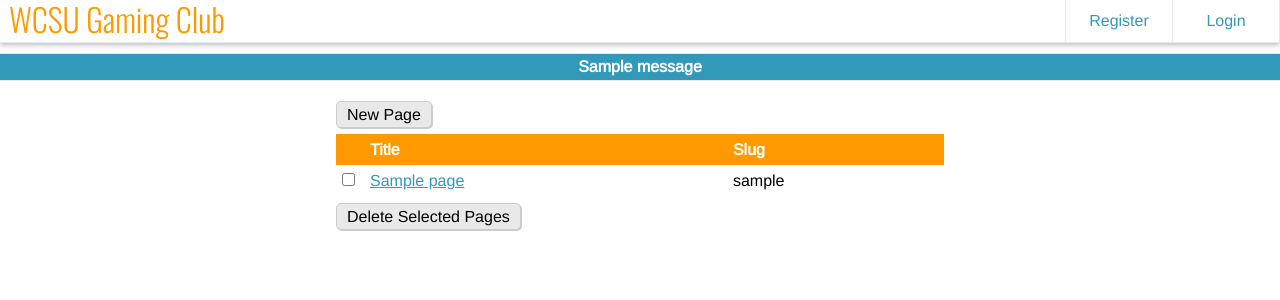
After one commit to ChrisNeveu/WCSUGaming, a Python web app: template templates/admin_pages.html in a window 1280 px wide. The commit adds this page. Shown: the top 300 px of the page. Run offline with Jinja, Linux system fonts and the light colour scheme; the template is opened without the code that fills it: most values are stand-ins (such as "Sample title", 1, 10 or a date in 2020); one stand-in notice (Sample message) is shown; style sheets or scripts are compiled from the project's sources.

Commit message:
Added page editing

```diff
--- a/static/sass/style.scss
+++ b/static/sass/style.scss
@@ -1,6 +1,6 @@
 /* Begin Reset */
 html, body, div, span, applet, object, iframe,
-h1, h2, h3, h4, h5, h6, p, blockquote, pre,
+h1, h2, h3, h4, h5, h6, input, p, blockquote, pre,
 a, abbr, acronym, address, big, cite, code,
 del, dfn, em, img, ins, kbd, q, s, samp,
 small, strike, strong, sub, sup, tt, var,
@@ -91,7 +110,7 @@ label
 table
 {
 	text-align: left;
-	width: 40em;
+	width: 100%;
 	margin: 6px 0;
 	thead
 	{
@@ -117,6 +136,10 @@ table
 	{
 		padding: 6px;
 	}
+	.mini_column
+	{
+		width: 1em;
+	}
 }
 
 form
@@ -151,9 +210,11 @@ form
 
 .page
 {
-	margin: 10px auto;
-	max-width: 40em;
+	margin: 20px auto;
+	padding: 0 10px;
+	max-width: 38em;
 	text-align: center;
+	line-height: 1.2em;
 }
 
 .pop_tab
@@ -190,6 +251,41 @@ form
 	}
 	&:first-of-type
 	{
-	border-right: 1px solid $gray3;
+		border-right: 1px solid $gray3;
 	}
 }
+
+.flash
+{
+	background-color: $secColor;
+	color: #FFFFFF;
+	font-weight: bold;
+	margin: 10px 0;
+	padding: 5px;
+	text-align: center;
+	border-top: 1px solid $gray3;
+	border-bottom: 1px solid $gray3;
+}
+
+.button, input[type="submit"]
+{
+	border: 1px solid #CCCCCC;
+	border-radius: 5px 5px 5px 5px;
+	box-shadow: 1px 1px 0 #CCCCCC;
+	display: inline-block;
+	padding: 3px 10px;
+	text-align: center;
+	text-decoration: none;
+	background-color: $gray3;
+	color: #000000;
+	&:hover
+	{
+		background-color: lighten($gray3, 5%);
+
+	}
+	&:active
+	{
+		box-shadow: inset 1px 1px 0 #CCCCCC;
+		background-color: $gray2;
+	}
+}
--- /dev/null
+++ b/templates/admin_pages.html
@@ -0,0 +1,25 @@
+{% extends "layout.html" %}
+{% block body %}
+	<form action="{{ url_for('bulk_edit_pages') }}" method=post>
+		<a href="{{ url_for('add_page') }}" class=button>New Page</a>
+		<table class=articles>
+			<thead>
+				<tr>
+					<th class="mini-column"><th>Title</th><th>Slug</th>
+				</tr>
+			</thead>
+			<tbody>
+				{% for page in pages %}
+					<tr>
+						<td class="mini_column"><input type="checkbox" value="{{ page.slug }}" name="bulk[]"></td>
+						<td><a href="{{ url_for('edit_page', slug=page.slug) }}">{{page.title}}</a></td>
+						<td>{{ page.slug }}</td>
+					</tr>
+				{% else %}
+					<tr><td colspan="2">No news has been posted.</td></tr>
+				{% endfor %}
+			</tbody>
+		</table>
+		<input type=submit value="Delete Selected Pages" class=button>
+	</form>
+{% endblock %}
--- a/templates/layout.html
+++ b/templates/layout.html
@@ -33,14 +33,14 @@
 			</form>
 		</div>
 	{% else %}
-		<div id=register_form class=pop_tab>
+		<div class=pop_tab>
 			<a href="{{ url_for('logout') }}">Log Out</a>
 		</div>
 	{% endif %}
 </header>
+{% for message in get_flashed_messages() %}
+	<div class=flash>{{ message }}</div>
+{% endfor %}
 <div class=page>
-	{% for message in get_flashed_messages() %}
-		<div class=flash>{{ message }}</div>
-	{% endfor %}
 	{% block body %}{% endblock %}
 </div>
--- a/templates/login.html
+++ b/templates/login.html
@@ -10,5 +10,5 @@
 			<dd><input type=password name=password>
 			<dd><input type=submit value=Login>
 		</dl>
-	</form>quit()
+	</form>
 {% endblock %}
```
Also changed, not shown: other parts of static/sass/style.scss (+55 -0 lines), database.py (+48 -2 lines), templates/admin.html (+4 -17 lines), templates/admin_news.html (+6 -2 lines), templates/display_article.html (added, +12 -0 lines), templates/display_news.html (+13 -14 lines), templates/edit_page.html (added, +21 -0 lines), views.py (+73 -7 lines).
